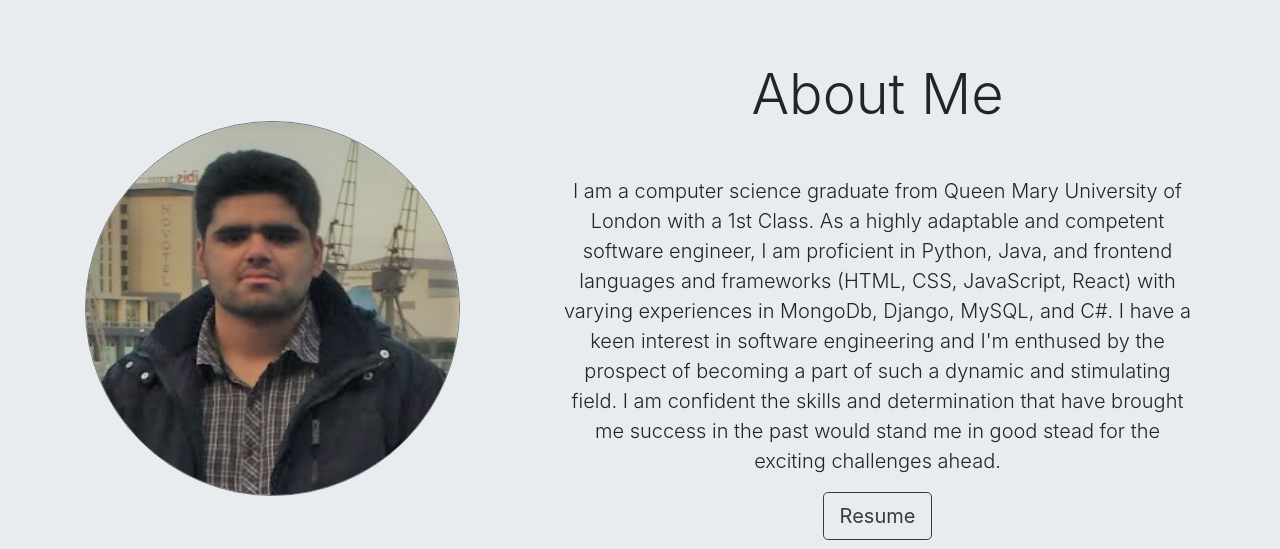
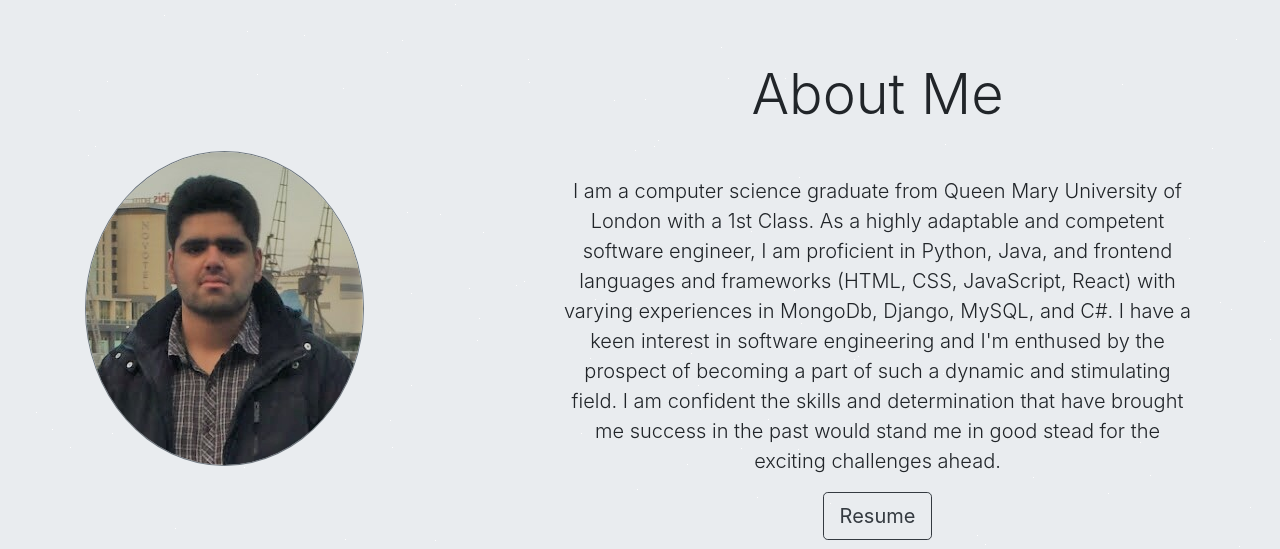
Before and after one commit to hamza3256/hamza3256.github.io, a React (Create React App) app: page / in a window 1280 px wide. Shown: the part 803-1352 px from the top of the page. Built offline with nearby package versions, Linux system fonts and the light colour scheme; no server answers.

Commit message:
fix image

```diff
--- a/src/components/home/AboutMe.jsx
+++ b/src/components/home/AboutMe.jsx
@@ -1,6 +1,6 @@
 import React from "react";
 import Pdf from "../../editable-stuff/Resume__Muhammad_Hamza.pdf";
-
+import myProf from "../../editable-stuff/myProf.jpg"
 import axios from "axios";
 
 const pictureLinkRegex = new RegExp(
@@ -39,10 +39,9 @@ const AboutMe = ({ heading, message, link, imgSize, resume }) => {
             {showPic && (
               <img
                 className="border border-secondary rounded-circle"
-                src={profilePicUrl}
+                src={myProf}
                 alt="profilepicture"
-                width={imgSize}
-                height={imgSize}
+
               />
             )}
           </div>
@@ -54,7 +53,7 @@ const AboutMe = ({ heading, message, link, imgSize, resume }) => {
               <p className="lead text-center">
                 <a
                   className="btn btn-outline-dark btn-lg"
-                  href={resume}
+                  href={Pdf}
                   target="_blank"
                   rel="noreferrer noopener"
                   role="button"
```
Also changed, not shown: 1 other file (tests, documents, lock files or other folders).
